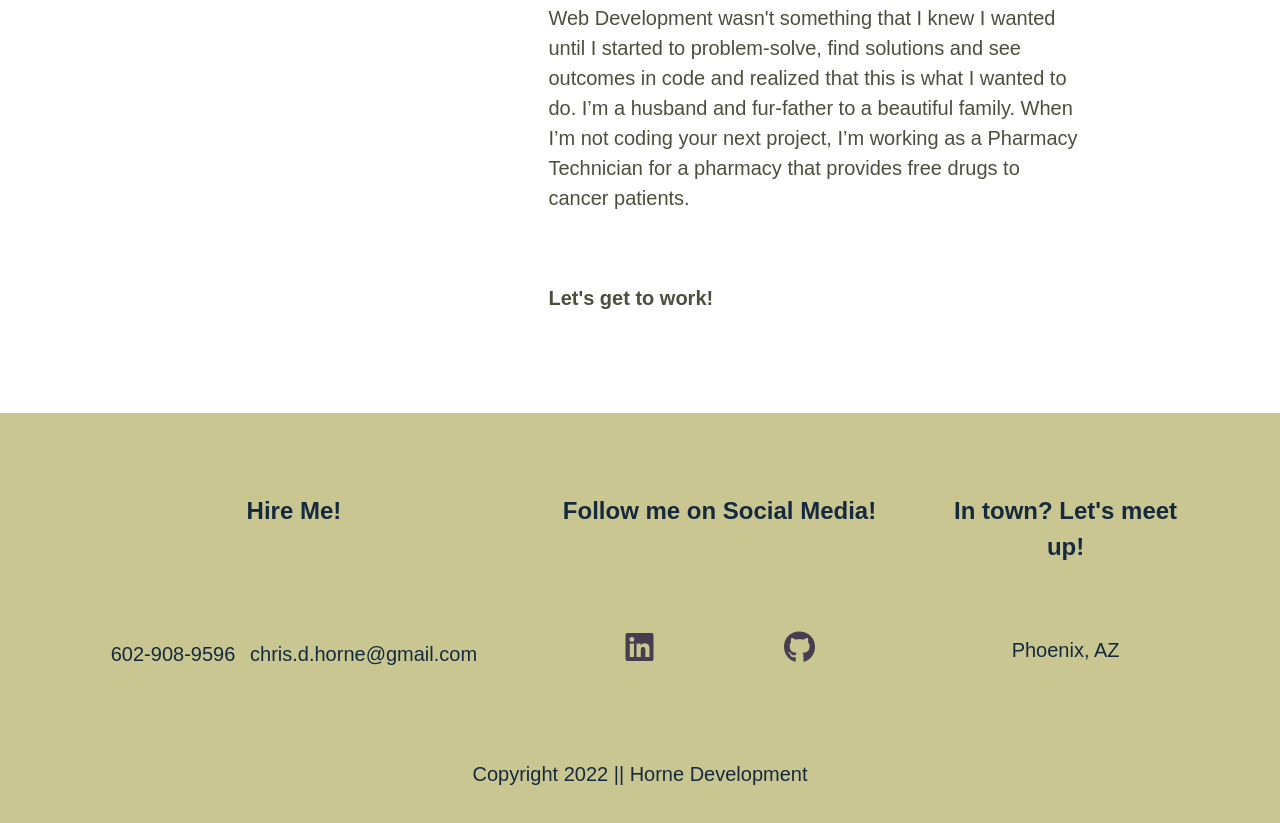
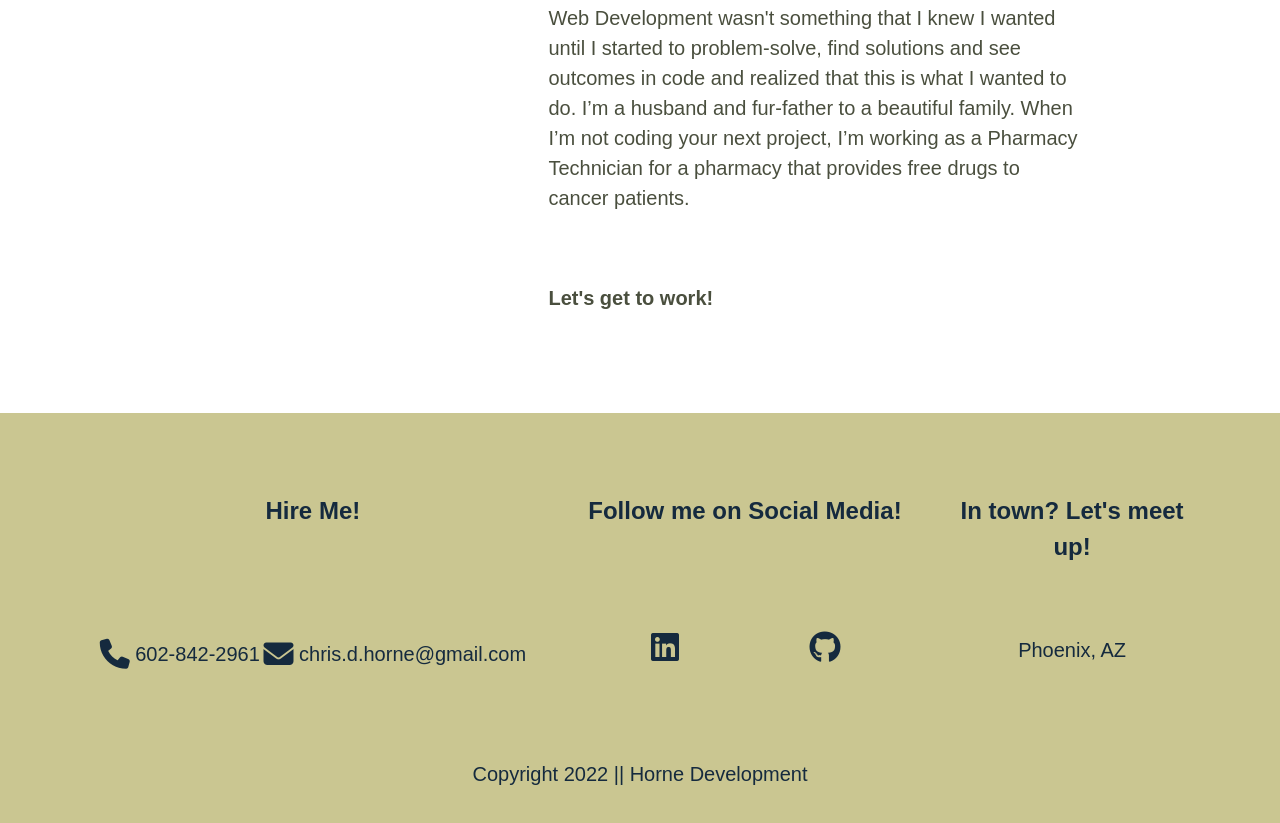
Before and after one commit to Chris-Horne/Portfolio, a website built with Parcel: page index.html in a window 1280 px wide. Shown: the part 3099-3922 px from the top of the page. Built offline with nearby package versions, Linux system fonts and the light colour scheme; a web font is replaced by a local one.

Commit message:
Added contact icons

```diff
--- a/css/main.css
+++ b/css/main.css
@@ -429,10 +429,8 @@ footer h4 {
   width: 100%;
 }
 
-footer .follow-section {
-  display: flex;
-  flex-flow: row wrap;
-  justify-content: center;
+footer .contact-info a {
+  color: #152A3E;
 }
 
 footer .social-icons {
@@ -454,7 +452,7 @@ footer .social-icons li {
 
 footer .social-icons li i {
   font-size: 1.875rem;
-  color: #453e4f;
+  color: #152A3E;
 }
 
 
--- a/index.html
+++ b/index.html
@@ -196,8 +196,8 @@
     <div class="content-wrapper">
       <div class="contact-info">
         <h5>Hire Me!</h5>
-        <p>602-908-9596</p>
-        <p>chris.d.horne@gmail.com</p>
+        <p><a href="tel:602-842-2961"><i class="fa-solid fa-phone fa-xl"></i> 602-842-2961</a></p>
+        <p><a href="mailto:chris.d.horne@gmail.com"><i class="fa-solid fa-envelope fa-xl"></i> chris.d.horne@gmail.com</a></p>
       </div>
 
       <div class="social">
```
